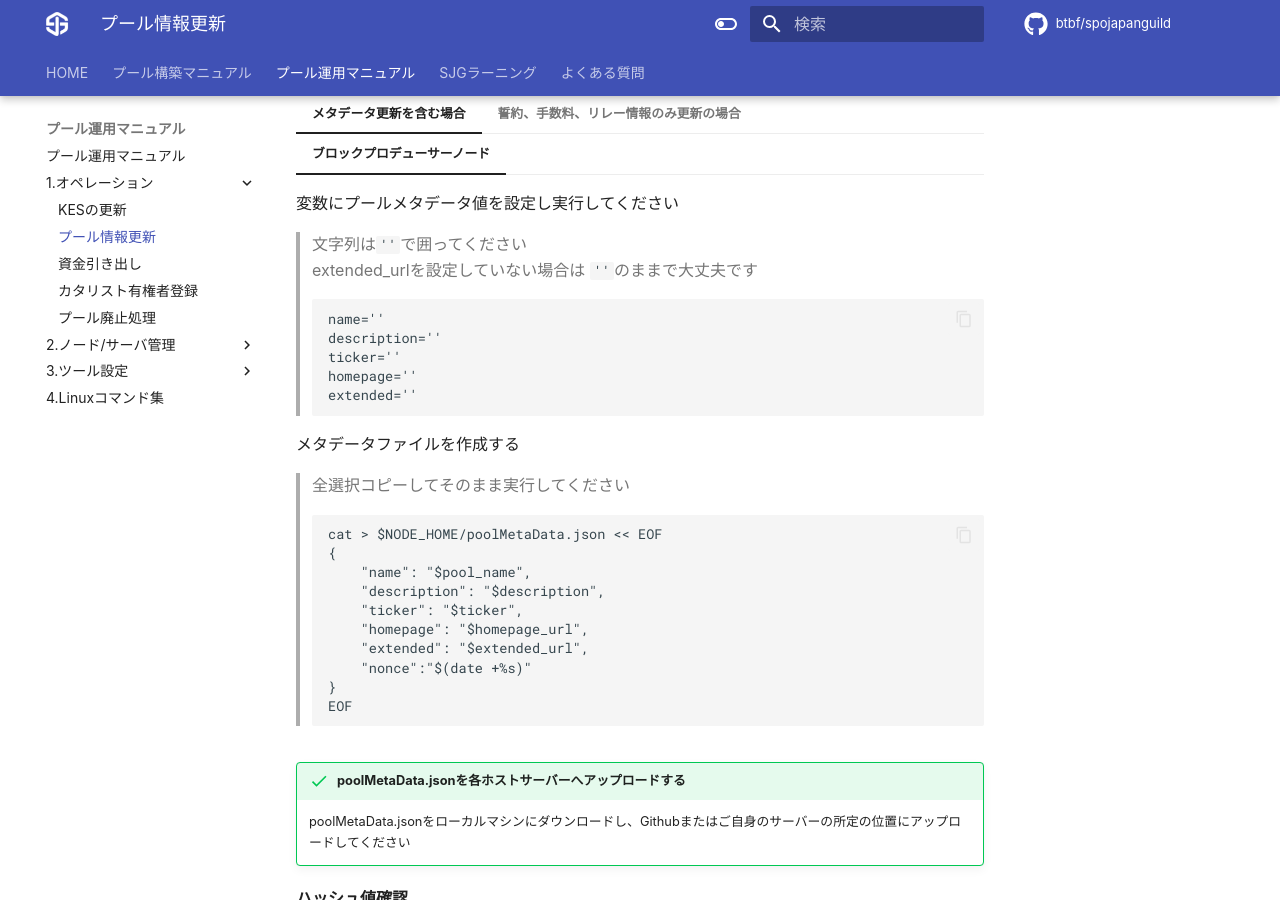
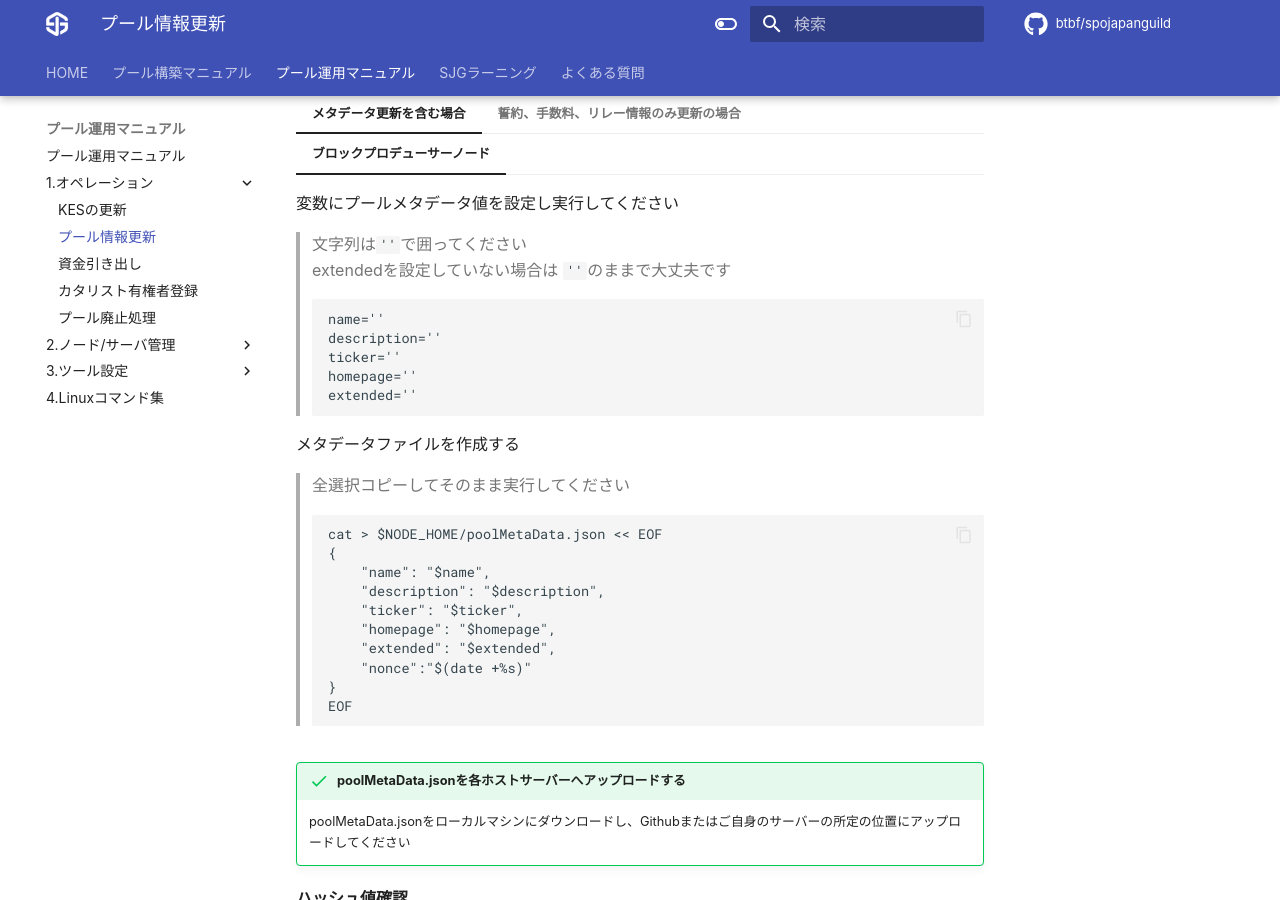
Before and after one commit to btbf/spojapanguild, an MkDocs documentation site: the page built from docs/operation/cert-update.md, in a window 1280 px wide and 900 px high, scrolled down 535 px. Built offline with MkDocs 1.6.1 and Material for MkDocs 9.7.7, drawn with Linux system fonts in a browser that asks for light colours; comment, search, counter and statistics services are not loaded.

Commit message:
metadata fixed

````diff
--- a/docs/operation/cert-update.md
+++ b/docs/operation/cert-update.md
@@ -17,7 +17,7 @@
     === "ブロックプロデューサーノード"
         変数にプールメタデータ値を設定し実行してください
         > 文字列は`''`で囲ってください
-        > extended_urlを設定していない場合は `''`のままで大丈夫です
+        > extendedを設定していない場合は `''`のままで大丈夫です
         ```
         name=''
         description=''
@@ -31,11 +31,11 @@
         ```
         cat > $NODE_HOME/poolMetaData.json << EOF
         {
-            "name": "$pool_name",
+            "name": "$name",
             "description": "$description",
             "ticker": "$ticker",
-            "homepage": "$homepage_url",
-            "extended": "$extended_url",
+            "homepage": "$homepage",
+            "extended": "$extended",
             "nonce":"$(date +%s)"
         }
         EOF
````
